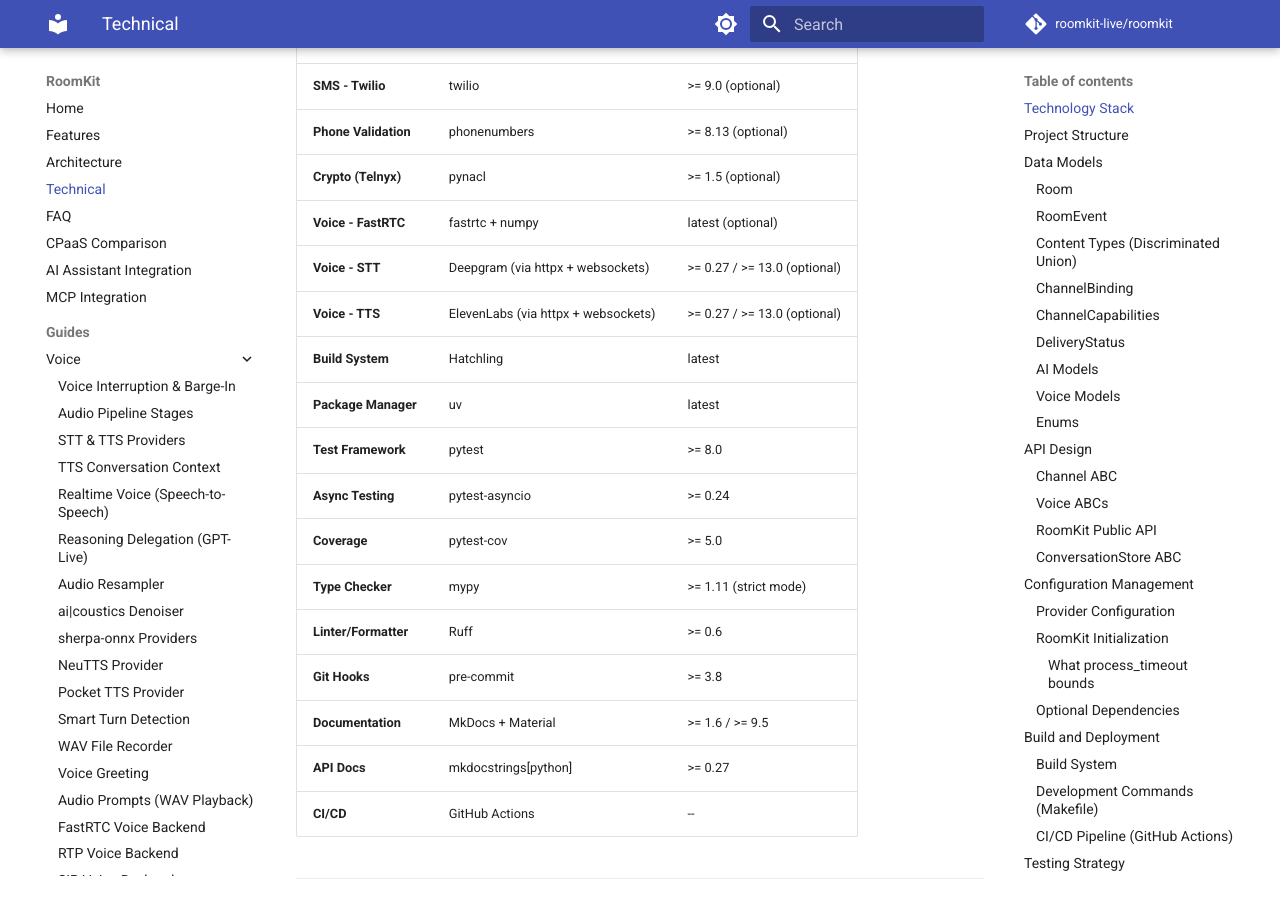
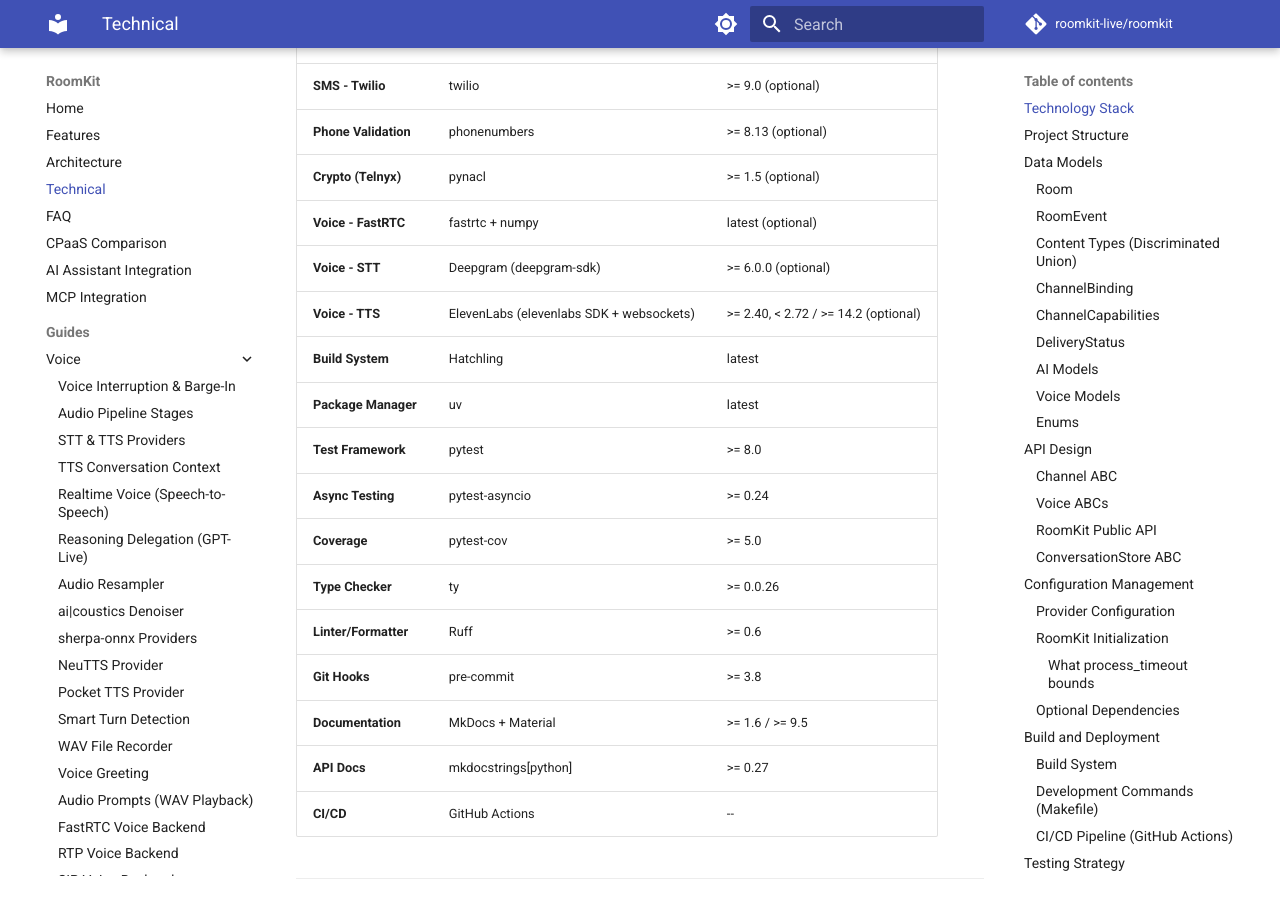
Before and after one commit to roomkit-live/roomkit-docs, an MkDocs documentation site: the page built from docs/technical.md, in a window 1280 px wide and 900 px high, scrolled down 531 px. Built offline with MkDocs 1.6.1 and Material for MkDocs 9.7.7, drawn with Linux system fonts in a browser that asks for light colours; comment, search, counter and statistics services are not loaded.

Commit message:
fix(docs): per review, the Deepgram, ElevenLabs, type checker and google-genai rows quote what pyproject sets (RMK-651)

```diff
--- a/docs/technical.md
+++ b/docs/technical.md
@@ -15,14 +15,14 @@
 | **Phone Validation** | phonenumbers | >= 8.13 (optional) |
 | **Crypto (Telnyx)** | pynacl | >= 1.5 (optional) |
 | **Voice - FastRTC** | fastrtc + numpy | latest (optional) |
-| **Voice - STT** | Deepgram (via httpx + websockets) | >= 0.27 / >= 13.0 (optional) |
-| **Voice - TTS** | ElevenLabs (via httpx + websockets) | >= 0.27 / >= 13.0 (optional) |
+| **Voice - STT** | Deepgram (deepgram-sdk) | >= 6.0.0 (optional) |
+| **Voice - TTS** | ElevenLabs (elevenlabs SDK + websockets) | >= 2.40, < 2.72 / >= 14.2 (optional) |
 | **Build System** | Hatchling | latest |
 | **Package Manager** | uv | latest |
 | **Test Framework** | pytest | >= 8.0 |
 | **Async Testing** | pytest-asyncio | >= 0.24 |
 | **Coverage** | pytest-cov | >= 5.0 |
-| **Type Checker** | mypy | >= 1.11 (strict mode) |
+| **Type Checker** | ty | >= 0.0.26 |
 | **Linter/Formatter** | Ruff | >= 0.6 |
 | **Git Hooks** | pre-commit | >= 3.8 |
 | **Documentation** | MkDocs + Material | >= 1.6 / >= 9.5 |
```
Also changed, not shown: docs/architecture.md (+2 -2 lines), docs/guides/image-generation.md (+1 -1 lines).
